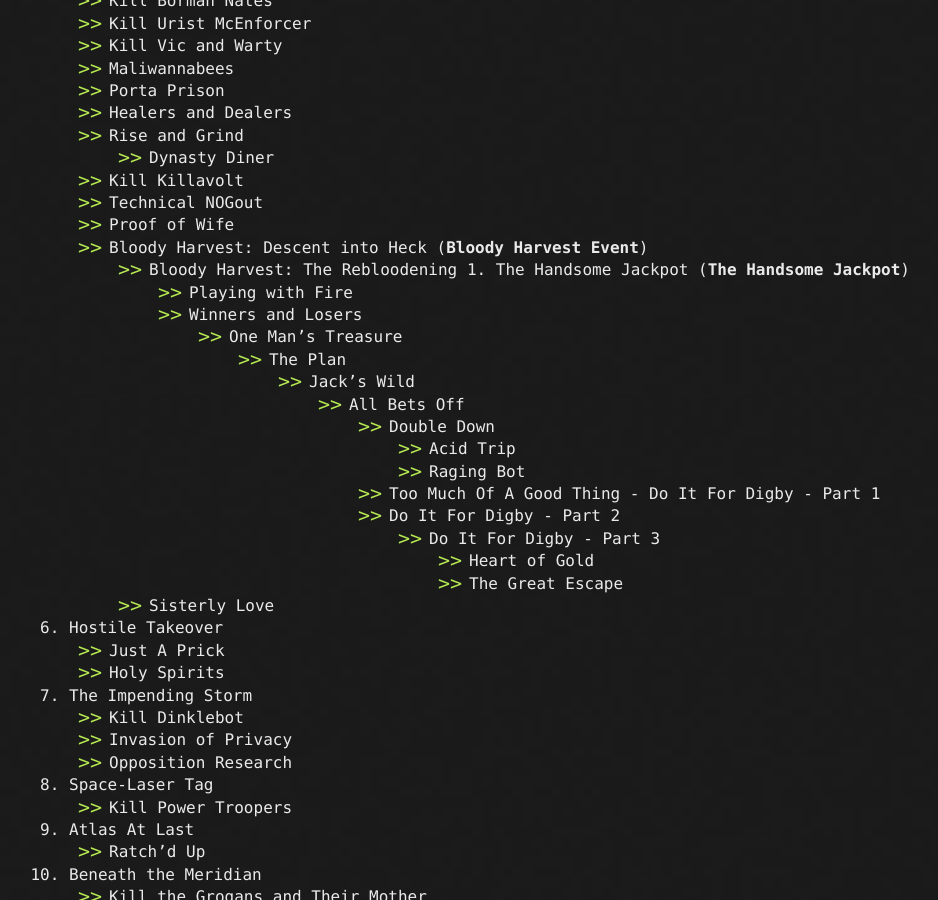
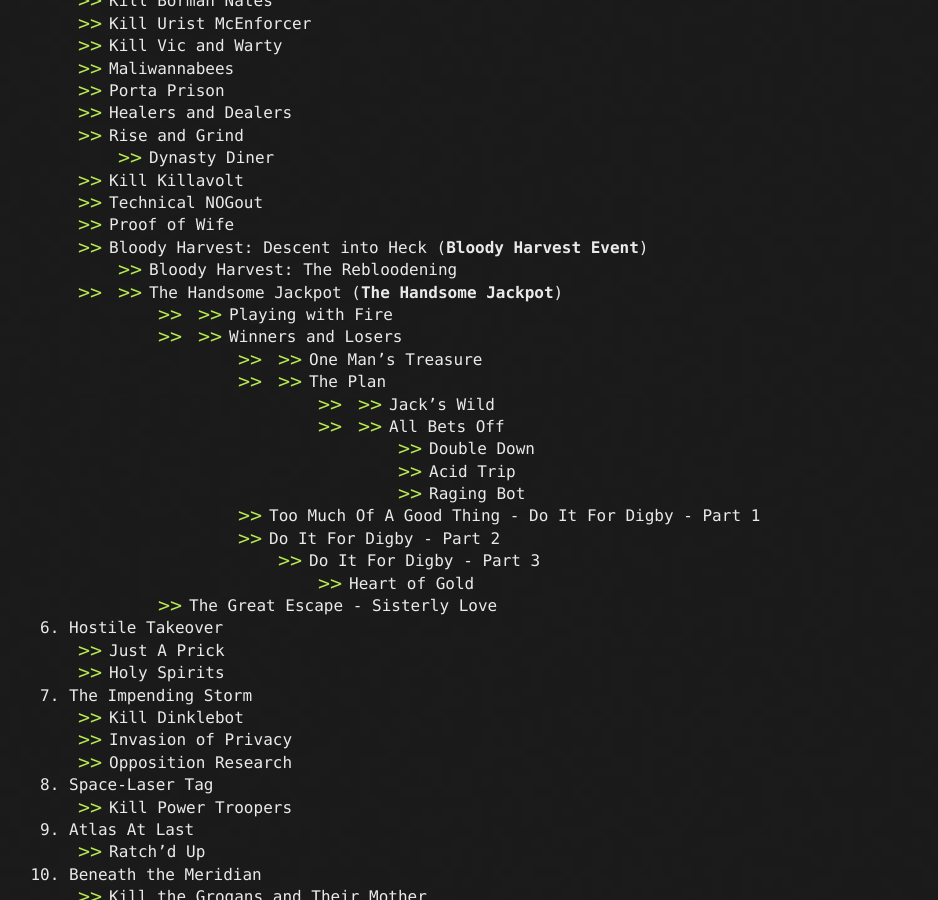
Before and after one commit to FromDarkHell/FromDarkHell.github.io, a Jekyll site: the page built from _posts/gameInfo/2019-12-12-Borderlands-3.md, in a window 1280 px wide and 900 px high, scrolled down 668 px. Shown: the whole window, without its empty margins (111-1049 px from the left). Built offline with Jekyll 4.4.1, drawn with Linux system fonts in a browser that asks for light colours.

Commit message:
Oopsie big formatting

```diff
--- a/_posts/gameInfo/2019-12-12-Borderlands-3.md
+++ b/_posts/gameInfo/2019-12-12-Borderlands-3.md
@@ -31,17 +31,17 @@
     * Proof of Wife
     * Bloody Harvest: Descent into Heck (**Bloody Harvest Event**)
         - Bloody Harvest: The Rebloodening
-    1. The Handsome Jackpot (**The Handsome Jackpot**)
-        2. Playing with Fire
-            3. Winners and Losers
-                4. One Man's Treasure
-                    5. The Plan
-                        6. Jack's Wild
-                            7. All Bets Off
-                                * Double Down
+    * 1. The Handsome Jackpot (**The Handsome Jackpot**)
+        - 2. Playing with Fire
+            * 3. Winners and Losers
+                - 4. One Man's Treasure
+                    * 5. The Plan
+                        - 6. Jack's Wild
+                            * 7. All Bets Off
+                                - Double Down
                         * Acid Trip
                         * Raging Bot
-                    - Too Much Of A Good Thing
+                    * Too Much Of A Good Thing
                 - Do It For Digby - Part 1
                     * Do It For Digby - Part 2
                         - Do It For Digby - Part 3
```
